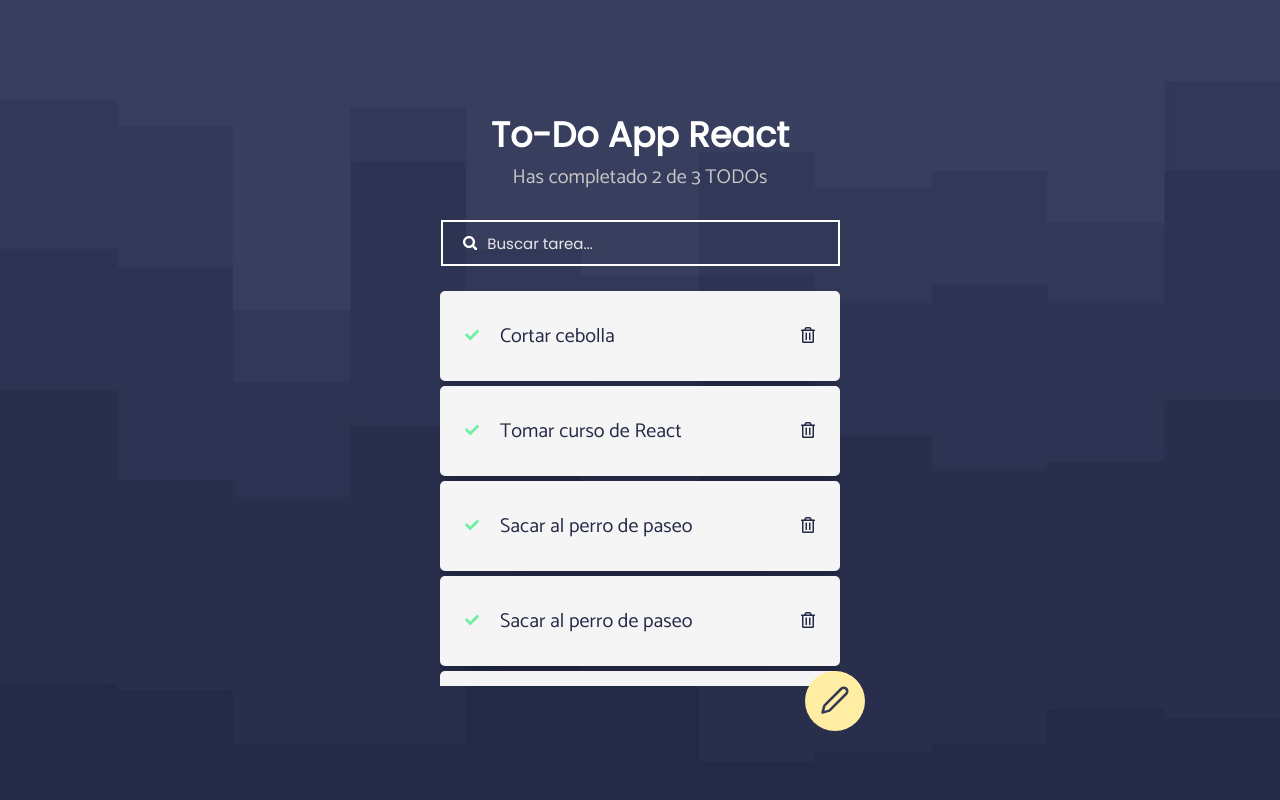
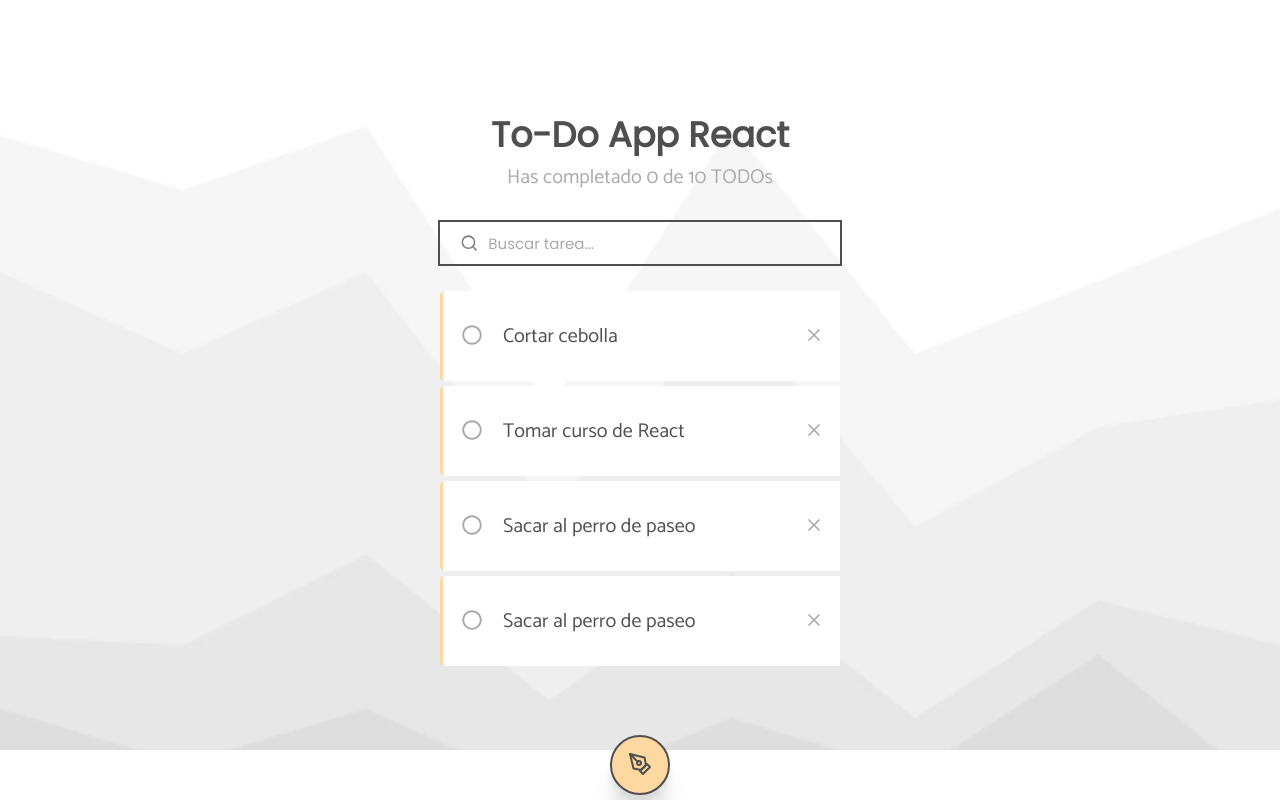
Before and after one commit to Sergio9815/todo-app, a React (Create React App) app: page / in a window 1280 px wide. Built offline with nearby package versions, Linux system fonts and the light colour scheme.

Commit message:
:lipstick: update UI

```diff
--- a/src/components/button/CreateButton.jsx
+++ b/src/components/button/CreateButton.jsx
@@ -5,7 +5,7 @@
   return (
     <div className='btn-container'>
       <button className='add-btn'>
-        <svg xmlns="http://www.w3.org/2000/svg" width="34" height="34" viewBox="0 0 24 24" fill="none" stroke="currentColor" stroke-width="2" stroke-linecap="round" stroke-linejoin="round" class="feather feather-edit-2"><path d="M17 3a2.828 2.828 0 1 1 4 4L7.5 20.5 2 22l1.5-5.5L17 3z"></path></svg>
+        <svg xmlns="http://www.w3.org/2000/svg" width="24" height="24" viewBox="0 0 24 24" fill="none" stroke="currentColor" stroke-width="2" stroke-linecap="round" stroke-linejoin="round" class="feather feather-pen-tool"><path d="M12 19l7-7 3 3-7 7-3-3z"></path><path d="M18 13l-1.5-7.5L2 2l3.5 14.5L13 18l5-5z"></path><path d="M2 2l7.586 7.586"></path><circle cx="11" cy="11" r="2"></circle></svg>
       </button>
     </div>
   );
--- a/src/components/button/button.css
+++ b/src/components/button/button.css
@@ -1,40 +1,42 @@
 .btn-container {
-  width: 450px;
+  width: 100%;
+  height: 50px;
   display: flex;
   align-items: center;
-  justify-content: flex-end;
+  justify-content: center;
+  position: absolute;
+  bottom: 0;
+  background-color: #ffffff;
 }
 
 .add-btn {
   width: 60px;
   height: 60px;
-  background-color: #FFEDA3;
+  background-color: #fdd8a1;
+  margin-bottom: 20px;
   outline: none;
-  border: none;
-  position: absolute;
+  border: 2px solid #4F4F4F;
   color: #fff;
   transform: rotate(0deg);
   animation: slide 2s linear;
   border-radius: 200px;
-  margin-top: 30px;
-  /* box-shadow: 0px 100px 80px rgba(0, 0, 0, 0.07), 0px 41.7776px 33.4221px rgba(0, 0, 0, 0.0503198), 0px 22.3363px 17.869px rgba(0, 0, 0, 0.0417275), 0px 12.5216px 10.0172px rgba(0, 0, 0, 0.035), 0px 6.6501px 5.32008px rgba(0, 0, 0, 0.0282725), 0px 2.76726px 2.21381px rgba(0, 0, 0, 0.0196802); */
+  box-shadow: 0px 100px 80px rgba(0, 0, 0, 0.07), 0px 41.7776px 33.4221px rgba(0, 0, 0, 0.0503198), 0px 22.3363px 17.869px rgba(0, 0, 0, 0.0417275), 0px 12.5216px 10.0172px rgba(0, 0, 0, 0.035), 0px 6.6501px 5.32008px rgba(0, 0, 0, 0.0282725), 0px 2.76726px 2.21381px rgba(0, 0, 0, 0.0196802);
 }
 
 .add-btn:hover {
   transition: .5s;
-  transform: rotate(90deg);
+  transform: scale(1.2);
   animation: slide 2s linear;
   cursor: pointer;
-  box-shadow: none;
 }
 
-.feather-edit-2 {
+.feather-pen-tool {
   width: 30px;
-  color: #353A53;
+  color: #4F4F4F;
 }
 
 @media only screen and (max-width: 495px) {
-  .btn-container  {
+  /* .btn-container  {
     width: 96%;
-  }
+  } */
 }
--- a/src/components/counter/TodoCounter.jsx
+++ b/src/components/counter/TodoCounter.jsx
@@ -5,7 +5,7 @@
   return (
       <>
         <h1>To-Do App React</h1>
-        <h2>Has completado 2 de 3 TODOs</h2>
+        <h2>Has completado 0 de 10 TODOs</h2>
       </>
   );
 }
--- a/src/components/counter/counter.css
+++ b/src/components/counter/counter.css
@@ -5,7 +5,7 @@
   font-size: 35px;
   line-height: 41px;
   text-align: center;
-  color: #ffffff;
+  color: #4F4F4F;
   margin: 0;
 }
 
@@ -16,7 +16,7 @@
   font-size: 20px;
   line-height: 25px;
   text-align: center;
-  color: #c7c7c7;
+  color: #A9A9A9;
   margin: 0;
   margin-top: 10px;
 }
--- a/src/components/list/TodoItem.jsx
+++ b/src/components/list/TodoItem.jsx
@@ -4,13 +4,13 @@
 function TodoItem(props) {
   return (
     <li>
-      <button className='item-btn'>
-        {/* <svg aria-hidden="true" focusable="false" data-prefix="far" data-icon="square" class="svg-inline--fa fa-square fa-w-14" role="img" xmlns="http://www.w3.org/2000/svg" viewBox="0 0 448 512"><path fill="#716040" d="M400 32H48C21.5 32 0 53.5 0 80v352c0 26.5 21.5 48 48 48h352c26.5 0 48-21.5 48-48V80c0-26.5-21.5-48-48-48zm-6 400H54c-3.3 0-6-2.7-6-6V86c0-3.3 2.7-6 6-6h340c3.3 0 6 2.7 6 6v340c0 3.3-2.7 6-6 6z"></path></svg> */}
-        <svg aria-hidden="true" focusable="false" data-prefix="fas" data-icon="check" class="svg-inline--fa fa-check fa-w-16" role="img" xmlns="http://www.w3.org/2000/svg" viewBox="0 0 512 512"><path fill="#71EFA3" d="M173.898 439.404l-166.4-166.4c-9.997-9.997-9.997-26.206 0-36.204l36.203-36.204c9.997-9.998 26.207-9.998 36.204 0L192 312.69 432.095 72.596c9.997-9.997 26.207-9.997 36.204 0l36.203 36.204c9.997 9.997 9.997 26.206 0 36.204l-294.4 294.401c-9.998 9.997-26.207 9.997-36.204-.001z"></path></svg>
-      </button>
+        <button className='item-btn-check'>
+          <svg aria-hidden="true" focusable="false" data-prefix="far" data-icon="circle" class="svg-inline--fa fa-circle fa-w-16" role="img" xmlns="http://www.w3.org/2000/svg" viewBox="0 0 512 512"><path fill="currentColor" d="M256 8C119 8 8 119 8 256s111 248 248 248 248-111 248-248S393 8 256 8zm0 448c-110.5 0-200-89.5-200-200S145.5 56 256 56s200 89.5 200 200-89.5 200-200 200z"></path></svg>
+          {/* <svg aria-hidden="true" focusable="false" data-prefix="fas" data-icon="check-circle" class="svg-inline--fa fa-check-circle fa-w-16" role="img" xmlns="http://www.w3.org/2000/svg" viewBox="0 0 512 512"><path fill="#ff8ba7" d="M504 256c0 136.967-111.033 248-248 248S8 392.967 8 256 119.033 8 256 8s248 111.033 248 248zM227.314 387.314l184-184c6.248-6.248 6.248-16.379 0-22.627l-22.627-22.627c-6.248-6.249-16.379-6.249-22.628 0L216 308.118l-70.059-70.059c-6.248-6.248-16.379-6.248-22.628 0l-22.627 22.627c-6.248 6.248-6.248 16.379 0 22.627l104 104c6.249 6.249 16.379 6.249 22.628.001z"></path></svg> */}
+        </button>
         <p>{props.text}</p>
-        <button className='item-btn'>
-          <svg aria-hidden="true" focusable="false" data-prefix="far" data-icon="trash-alt" class="svg-inline--fa fa-trash-alt fa-w-14" role="img" xmlns="http://www.w3.org/2000/svg" viewBox="0 0 448 512"><path fill="currentColor" d="M268 416h24a12 12 0 0 0 12-12V188a12 12 0 0 0-12-12h-24a12 12 0 0 0-12 12v216a12 12 0 0 0 12 12zM432 80h-82.41l-34-56.7A48 48 0 0 0 274.41 0H173.59a48 48 0 0 0-41.16 23.3L98.41 80H16A16 16 0 0 0 0 96v16a16 16 0 0 0 16 16h16v336a48 48 0 0 0 48 48h288a48 48 0 0 0 48-48V128h16a16 16 0 0 0 16-16V96a16 16 0 0 0-16-16zM171.84 50.91A6 6 0 0 1 177 48h94a6 6 0 0 1 5.15 2.91L293.61 80H154.39zM368 464H80V128h288zm-212-48h24a12 12 0 0 0 12-12V188a12 12 0 0 0-12-12h-24a12 12 0 0 0-12 12v216a12 12 0 0 0 12 12z"></path></svg>
+        <button className='item-btn-del'>
+          <svg xmlns="http://www.w3.org/2000/svg" viewBox="0 0 24 24" fill="none" stroke="currentColor" stroke-width="2" stroke-linecap="round" stroke-linejoin="round" class="feather feather-x"><line x1="18" y1="6" x2="6" y2="18"></line><line x1="6" y1="6" x2="18" y2="18"></line></svg>
         </button>
     </li>
   );
--- a/src/components/list/item.css
+++ b/src/components/list/item.css
@@ -5,19 +5,24 @@
   gap: 15px;
   width: 100%;
   height: 90px;
-  background-color: #f5f5f5;
-  color: #232946;
+  background-color: #ffffff;
+  color: #4F4F4F;
   border-radius: 5px;
+  border-left: 3px solid #fdd8a1;
   margin-top: 5px;
-  box-shadow: 0px 100px 80px rgba(0, 0, 0, 0.07), 0px 41.7776px 33.4221px rgba(0, 0, 0, 0.0503198), 0px 22.3363px 17.869px rgba(0, 0, 0, 0.0417275), 0px 12.5216px 10.0172px rgba(0, 0, 0, 0.035), 0px 6.6501px 5.32008px rgba(0, 0, 0, 0.0282725), 0px 2.76726px 2.21381px rgba(0, 0, 0, 0.0196802);
+  /* box-shadow: 0px 100px 80px rgba(0, 0, 0, 0.07), 0px 41.7776px 33.4221px rgba(0, 0, 0, 0.0503198), 0px 22.3363px 17.869px rgba(0, 0, 0, 0.0417275), 0px 12.5216px 10.0172px rgba(0, 0, 0, 0.035), 0px 6.6501px 5.32008px rgba(0, 0, 0, 0.0282725), 0px 2.76726px 2.21381px rgba(0, 0, 0, 0.0196802); */
 }
 
 .complete{
   background-color: rgba(255, 255, 255, 0.486);
 }
 
-svg {
-  width: 14px;
+.feather-x, .fa-check-circle, .fa-circle  {
+  width: 20px;
+}
+
+.fa-circle:hover {
+  color: #ff8ba7;
 }
 
 p {
@@ -30,14 +35,18 @@
   line-height: 25px;
 }
 
-.item-btn {
+.item-btn-del, .item-btn-check {
   background-color: transparent;
   outline: none;
   border: none;
   margin: 0;
-  color: #232946;
+  color: #A9A9A9;
+  transition: .5s;
+  transform: rotate(0deg);
 }
 
-.item-btn:hover {
+.item-btn-del:hover {
   cursor: pointer;
+  transition: .5s;
+  transform: rotate(90deg);
 }
--- a/src/components/list/list.css
+++ b/src/components/list/list.css
@@ -1,10 +1,11 @@
 section {
   width: 400px;
-  height: 400px;
+  height: 380px;
   overflow-y: scroll;
   overflow-x: hidden;
-  /* background-color: #fff; */
+  background-color: transparent;
   margin-top: 20px;
+  margin-bottom: 20px;
 }
 
 @media only screen and (max-width: 495px) {
@@ -16,6 +17,7 @@
 ::-webkit-scrollbar {
   width: 10px;
   background-color: transparent;
+  display: none;
 }
 ::-webkit-scrollbar-track {
   background-color: transparent;
--- a/src/components/search/TodoSearch.jsx
+++ b/src/components/search/TodoSearch.jsx
@@ -4,7 +4,7 @@
 function TodoSearch() {
   return (
     <form>
-      <svg aria-hidden="true" focusable="false" data-prefix="fas" data-icon="search" class="svg-inline--fa fa-search fa-w-16" role="img" xmlns="http://www.w3.org/2000/svg" viewBox="0 0 512 512"><path fill="currentColor" d="M505 442.7L405.3 343c-4.5-4.5-10.6-7-17-7H372c27.6-35.3 44-79.7 44-128C416 93.1 322.9 0 208 0S0 93.1 0 208s93.1 208 208 208c48.3 0 92.7-16.4 128-44v16.3c0 6.4 2.5 12.5 7 17l99.7 99.7c9.4 9.4 24.6 9.4 33.9 0l28.3-28.3c9.4-9.4 9.4-24.6.1-34zM208 336c-70.7 0-128-57.2-128-128 0-70.7 57.2-128 128-128 70.7 0 128 57.2 128 128 0 70.7-57.2 128-128 128z"></path></svg>
+      <svg xmlns="http://www.w3.org/2000/svg" width="24" height="24" viewBox="0 0 24 24" fill="none" stroke="currentColor" stroke-width="2" stroke-linecap="round" stroke-linejoin="round" class="feather feather-search"><circle cx="11" cy="11" r="8"></circle><line x1="21" y1="21" x2="16.65" y2="16.65"></line></svg>
       <input placeholder="Buscar tarea..."/>
     </form>
   );
--- a/src/components/search/search.css
+++ b/src/components/search/search.css
@@ -1,6 +1,6 @@
 form {
-  width: 365px;
-  border: 2px solid rgb(255, 255, 255);
+  width: 370px;
+  border: 2px solid #4F4F4F;
   display: flex;
   flex-direction: row;
   align-items: center;
@@ -18,25 +18,25 @@
   font-weight: normal;
   font-size: 15px;
   line-height: 25px;
-  color: #ffffff;
+  color: #7c7c7c;
   padding-left: 10px;
 }
 
 input::placeholder{
-  color: #e7e7e7;
+  color: #A9A9A9;
 }
 
 input:focus {
   outline: none;
 }
 
-.fa-search {
-  width: 16px;
-  color: #ffffff;
+.feather-search {
+  width: 20px;
+  color: #7c7c7c;
 }
 
 @media only screen and (max-width: 495px) {
   form {
-    width: 80%;
+    width: 85%;
   }
 }
--- a/src/index.css
+++ b/src/index.css
@@ -7,7 +7,7 @@
     sans-serif;
   -webkit-font-smoothing: antialiased;
   -moz-osx-font-smoothing: grayscale;
-  background-color: #232946;
+  background-color: #FFF;
   overflow: hidden;
 }
 
```
Also changed, not shown: src/assets/bg.webp.
